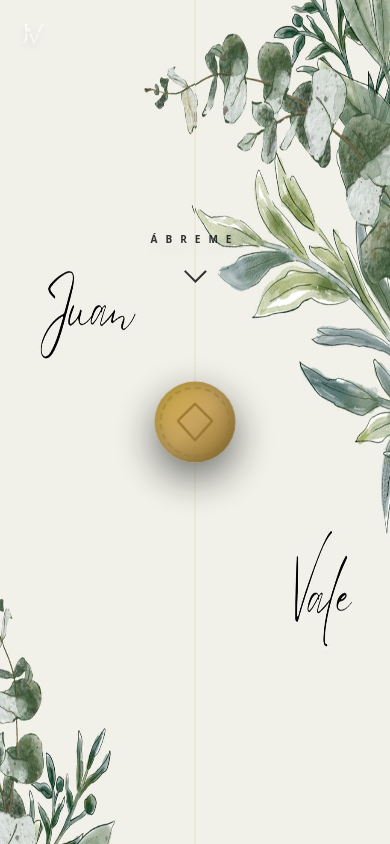
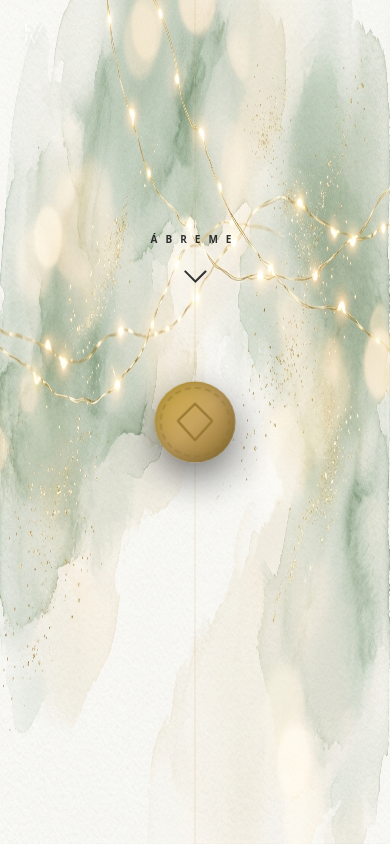
Before and after one commit to JuanSRodriguez/invitacionJyV, a Next.js app: page / in a window 390 px wide. Built offline with nearby package versions, Linux system fonts and the light colour scheme.

Commit message:
first commit

```diff
--- a/src/app/globals.css
+++ b/src/app/globals.css
@@ -295,7 +295,7 @@ body {
   }
 
   .split-gate-half {
-    background-image: url('/juanyvala2.jpg');
+    background-image: url('/romantic_wedding_bg.png');
     background-size: 200% 100%;
     background-repeat: no-repeat;
   }
```
Also changed, not shown: public/romantic_wedding_bg.png (added).
